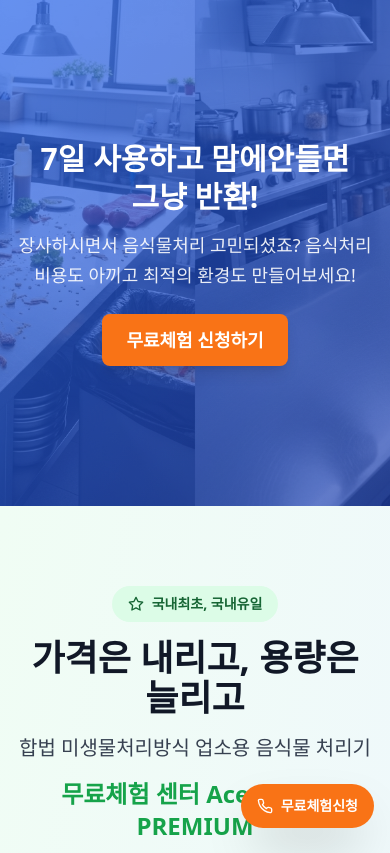
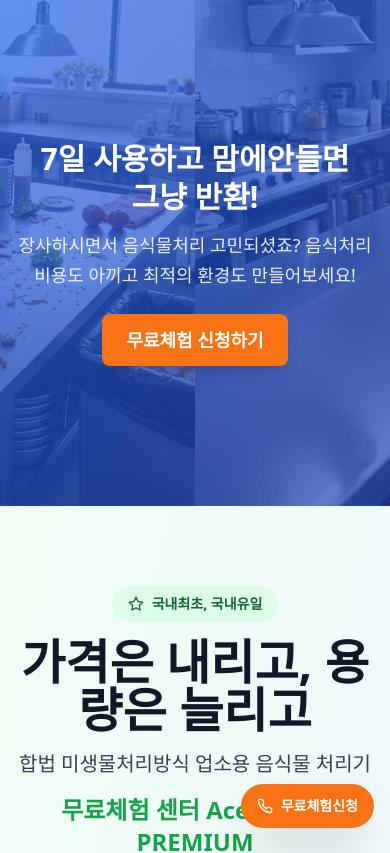
Before and after one commit to conadeli/acegreen, a React (Vite) app: page / in a window 390 px wide. Shown: the top 853 px of the page. Built offline with nearby package versions, Linux system fonts and the light colour scheme.

Commit message:
Add files via upload

```diff
--- a/src/components/TrialHighlightSection.tsx
+++ b/src/components/TrialHighlightSection.tsx
@@ -64,7 +64,7 @@
             <Star className="w-4 h-4 mr-2" />
             국내최초, 국내유일
           </div>
-          <h2 className="text-4xl md:text-5xl font-bold text-gray-900 mb-4">
+          <h2 className="text-5xl md:text-5xl font-bold text-gray-900 mb-4">
             가격은 내리고, 용량은 늘리고
           </h2>
           <p className="text-xl md:text-2xl text-gray-700 mb-2">
```
